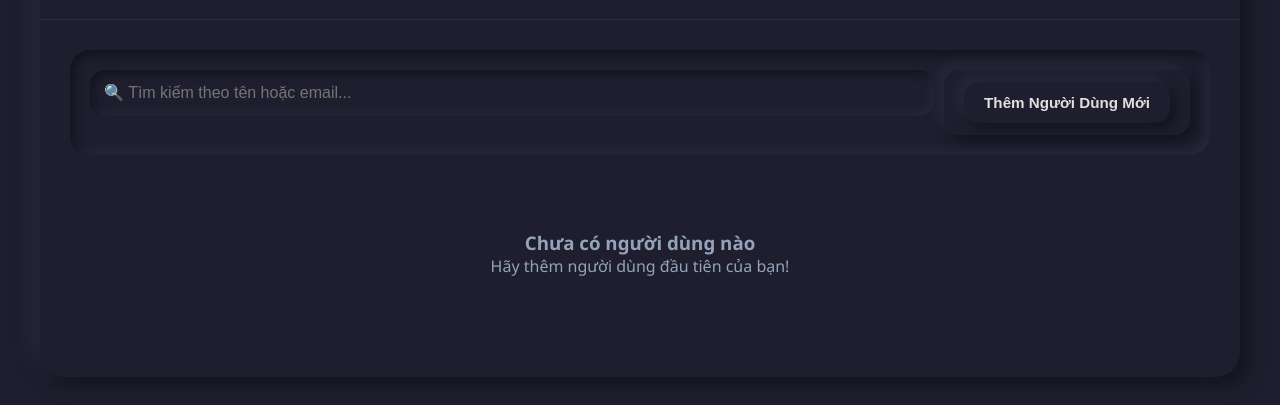
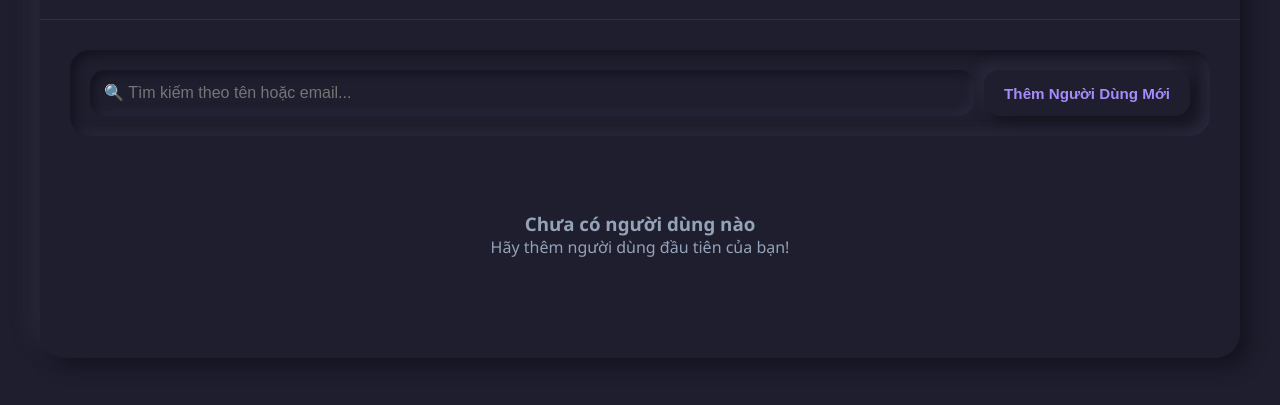
Before and after one commit to ManhCuong200/JS_UserManagement, a plain HTML site: page index.html in a window 1280 px wide. Shown: the part 121-526 px from the top of the page. Drawn offline with Linux system fonts and the light colour scheme.

Commit message:
Thêm responesive

```diff
--- a/index.html
+++ b/index.html
@@ -17,12 +17,9 @@
             <div class="handle">
                 <div class="form__section">
                     <div class="search__form">
-                        <input class="search__input" placeholder="🔍 Tìm kiếm theo tên hoặc email..." type="text"
-                            value="">
+                        <input class="search__input" placeholder="🔍 Tìm kiếm theo tên hoặc email..." type="text" value>
                     </div>
-                    <div class="btn">
-                        <button class="btn btn-primary" id="add-users">Thêm Người Dùng Mới</button>
-                    </div>
+                    <button class="btn btn-primary" id="add-users">Thêm Người Dùng Mới</button>
                 </div>
                 <div class="users">
                     <div class="empty-state">
--- a/script.js
+++ b/script.js
@@ -25,6 +25,7 @@ let dataForm = JSON.parse(localStorage.getItem("data")) || [];
 
 // bắt sự kiện click form
 form.addEventListener("submit", function (e) {
+  // ngăn reload form
   e.preventDefault();
   // check ô input name phải >= 2
   if (name.value.length < 2) {
@@ -67,6 +68,9 @@ addUsers.addEventListener("click", function () {
 
 // bắt sự kiện click closeModal
 closeModal.addEventListener("click", function () {
+  nameError.style.display = "none";
+  phoneError.style.display = "none";
+  form.reset();
   modalForm.close();
 });
 
--- a/style.css
+++ b/style.css
@@ -50,46 +50,32 @@ body {
   gap: 10px;
 }
 
-.search__input {
+.search__input,
+.form__group input {
   width: 100%;
   padding: 14px;
   border: none;
   border-radius: 15px;
-  background: #1e1e2e;
-  font-size: 1rem;
-  color: #e0e0e0;
+  background: var(--backgroud-color);
+  font-size: 16px;
+  color: var(--white-color);
   box-shadow: inset 4px 4px 8px #141421, inset -4px -4px 8px #29293d;
   transition: all 0.2s ease-in-out;
 }
 
-.search__input .form__group input {
-  width: 100%;
-  padding: 14px;
-  border: none;
-  border-radius: 15px;
-  background: #1e1e2e;
-  font-size: 1rem;
-  color: #e0e0e0;
-  box-shadow: inset 4px 4px 8px #141421, inset -4px -4px 8px #29293d;
-  transition: all 0.2s ease-in-out;
-}
-
-.btn-primary {
-  color: #a78bfa;
-}
-
+.btn-primary,
 .btn {
   height: 100%;
   padding: 12px 20px;
   border: none;
   border-radius: 15px;
-  font-size: 0.95rem;
+  font-size: 15.2px;
   font-weight: 600;
+  transition: all 0.2s ease-in-out;
+  background: var(--backgroud-color);
+  box-shadow: 6px 6px 12px #141421, -6px -6px 12px #29293d;
+  color: #a78bfa;
   cursor: pointer;
-  transition: all 0.2s ease-in-out;
-  background: #1e1e2e;
-  color: #e0e0e0;
-  box-shadow: 6px 6px 12px #141421, -6px -6px 12px #29293d;
 }
 
 .empty-state {
@@ -106,6 +92,10 @@ body {
   left: 0;
   z-index: 1000;
   background: #0f0f19cc;
+}
+
+.modal::backdrop {
+  background: transparent;
 }
 
 .modal-content {
@@ -184,34 +174,32 @@ body {
   justify-content: flex-end;
 }
 
-.btn {
-  height: 100%;
-  padding: 12px 20px;
-  border: none;
-  border-radius: 15px;
-  font-size: 0.95rem;
-  font-weight: 600;
-  cursor: pointer;
-  transition: all 0.2s ease-in-out;
-  background: #1e1e2e;
-  color: #e0e0e0;
-  box-shadow: 6px 6px 12px #141421, -6px -6px 12px #29293d;
-}
-
 .btn__secondary {
   color: #b9b9ba;
 }
 
-.btn {
-  height: 100%;
-  padding: 12px 20px;
-  border: none;
-  border-radius: 15px;
-  font-size: 0.95rem;
-  font-weight: 600;
-  cursor: pointer;
-  transition: all 0.2s ease-in-out;
-  background: #1e1e2e;
-  color: #e0e0e0;
-  box-shadow: 6px 6px 12px #141421, -6px -6px 12px #29293d;
+@media (max-width: 768px) {
+  body {
+    padding: 0;
+  }
+
+  .container {
+    box-shadow: none;
+  }
+
+  .modal {
+    background: transparent;
+    border: none;
+  }
+
+  .modal::backdrop {
+    background: rgba(0, 0, 0, 0.5);
+    backdrop-filter: blur(4px);
+  }
+
+  .form__section,
+  .btn-primary {
+    width: 100%;
+    grid-template-columns: 1fr;
+  }
 }
```
